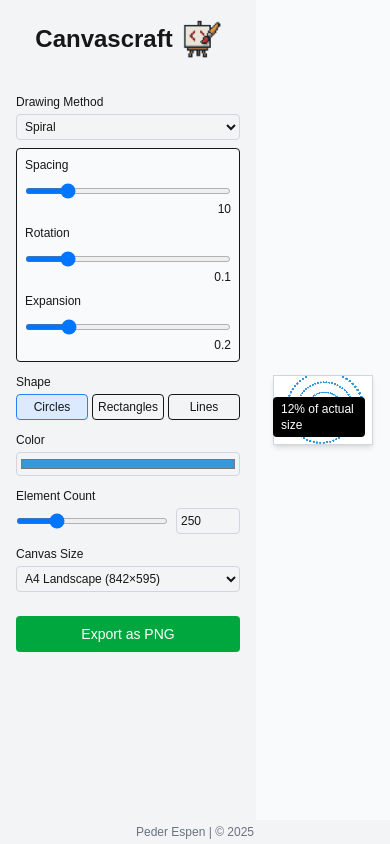
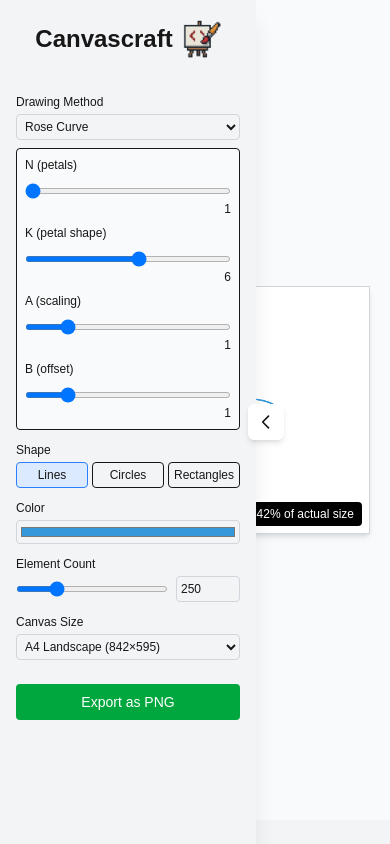
Before and after one commit to pespen/canvascraft, a Next.js app: page / in a window 390 px wide. Built offline with nearby package versions, Linux system fonts and the light colour scheme; a web font is replaced by a local one.

Commit message:
updated som default settings

```diff
--- a/src/app/components/control-panel/control-panel.tsx
+++ b/src/app/components/control-panel/control-panel.tsx
@@ -143,6 +143,14 @@
         <div className="grid grid-cols-3 gap-1">
           <button
             className={`p-1 border rounded text-xs ${
+              settings.shape === "lines" ? "bg-blue-100 border-blue-500" : ""
+            }`}
+            onClick={() => onSettingsChange({ ...settings, shape: "lines" })}
+          >
+            Lines
+          </button>
+          <button
+            className={`p-1 border rounded text-xs ${
               settings.shape === "circles" ? "bg-blue-100 border-blue-500" : ""
             }`}
             onClick={() => onSettingsChange({ ...settings, shape: "circles" })}
@@ -160,14 +168,6 @@
             }
           >
             Rectangles
-          </button>
-          <button
-            className={`p-1 border rounded text-xs ${
-              settings.shape === "lines" ? "bg-blue-100 border-blue-500" : ""
-            }`}
-            onClick={() => onSettingsChange({ ...settings, shape: "lines" })}
-          >
-            Lines
           </button>
         </div>
       </div>
--- a/src/app/page.tsx
+++ b/src/app/page.tsx
@@ -9,23 +9,27 @@
 
 export default function Home() {
   const [settings, setSettings] = useState<CanvasSettings>({
-    shape: "circles" as const,
+    shape: "lines" as const,
     color: "#3498db",
     count: 250,
     canvasWidth: 842,
     canvasHeight: 595,
     drawingMethod: {
-      type: "spiral",
+      type: "rose",
       params: {
-        spacing: 10,
-        rotation: 0.1,
-        expansion: 0.2,
+        n: 1,
+        k: 6, // 6 petals
+        scale: 0.85,
       },
     },
   });
 
   // Track if the layout has been calculated
   const [layoutReady, setLayoutReady] = useState(false);
+  // Track sidebar state for mobile view - defaulting to open
+  const [sidebarOpen, setSidebarOpen] = useState(true);
+  // Track if we're on mobile screen
+  const [isMobile, setIsMobile] = useState(false);
 
   // Calculate container size for the canvas to fit within the available space
   const [containerSize, setContainerSize] = useState({
@@ -42,8 +46,13 @@
 
   useEffect(() => {
     const updateSizes = () => {
-      const sidebarWidth = 250;
-      const mainAreaWidth = window.innerWidth - sidebarWidth - 40;
+      const mobileBreakpoint = 768; // Typical tablet/mobile breakpoint
+      const currentIsMobile = window.innerWidth < mobileBreakpoint;
+      setIsMobile(currentIsMobile);
+
+      const sidebarWidth = currentIsMobile ? (sidebarOpen ? 256 : 0) : 256; // 256px = w-64
+      const mainAreaWidth =
+        window.innerWidth - (currentIsMobile ? 0 : sidebarWidth) - 40;
       const mainAreaHeight = window.innerHeight - 60;
 
       // Calculate the scale to fit the canvas within the container
@@ -58,8 +67,8 @@
 
       // Also update the placeholder size
       setPlaceholderSize({
-        width: Math.min(settings.canvasWidth, window.innerWidth - 300),
-        height: Math.min(settings.canvasHeight, window.innerHeight - 100),
+        width: Math.min(settings.canvasWidth, mainAreaWidth),
+        height: Math.min(settings.canvasHeight, mainAreaHeight),
       });
 
       setScale(newScale);
@@ -72,7 +81,7 @@
       window.addEventListener("resize", updateSizes);
       return () => window.removeEventListener("resize", updateSizes);
     }
-  }, [settings.canvasWidth, settings.canvasHeight]);
+  }, [settings.canvasWidth, settings.canvasHeight, isMobile]);
 
   const handleExport = () => {
     const canvas = document.querySelector("canvas");
@@ -86,11 +95,60 @@
     document.body.removeChild(link);
   };
 
+  const toggleSidebar = () => {
+    setSidebarOpen(!sidebarOpen);
+  };
+
   return (
     <div className="flex flex-col h-screen">
-      <div className="flex flex-1 overflow-hidden">
+      <div className="flex flex-1 overflow-hidden relative">
+        {/* Mobile Toggle Button */}
+        {isMobile && (
+          <button
+            onClick={toggleSidebar}
+            className={`fixed z-30 p-2 bg-white rounded-md shadow-md flex items-center justify-center transition-all duration-300 ${
+              sidebarOpen
+                ? "top-1/2 -translate-y-1/2 left-[248px]" // Position at right edge of sidebar, vertically centered
+                : "top-1/2 -translate-y-1/2 left-0 rounded-l-none rounded-r-md"
+            }`}
+            aria-label={sidebarOpen ? "Close sidebar" : "Open sidebar"}
+          >
+            <svg
+              xmlns="http://www.w3.org/2000/svg"
+              className="h-5 w-5"
+              fill="none"
+              viewBox="0 0 24 24"
+              stroke="currentColor"
+            >
+              {sidebarOpen ? (
+                <path
+                  strokeLinecap="round"
+                  strokeLinejoin="round"
+                  strokeWidth={2}
+                  d="M15 19l-7-7 7-7"
+                />
+              ) : (
+                <path
+                  strokeLinecap="round"
+                  strokeLinejoin="round"
+                  strokeWidth={2}
+                  d="M9 5l7 7-7 7"
+                />
+              )}
+            </svg>
+          </button>
+        )}
+
         {/* Sidebar */}
-        <div className="w-64 bg-gray-100 flex flex-col overflow-hidden">
+        <div
+          className={`bg-gray-100 flex flex-col overflow-hidden transition-all duration-300 ease-in-out ${
+            isMobile
+              ? `fixed top-0 left-0 h-full z-20 shadow-xl ${
+                  sidebarOpen ? "w-64 translate-x-0" : "w-64 -translate-x-full"
+                }`
+              : "w-64"
+          }`}
+        >
           <div className="py-5 flex items-center justify-center">
             <div className="flex items-center">
               <h1
@@ -117,8 +175,21 @@
           </div>
         </div>
 
+        {/* Overlay for mobile when sidebar is open */}
+        {isMobile && sidebarOpen && (
+          <div
+            className="fixed inset-0 z-10"
+            onClick={toggleSidebar}
+            aria-hidden="true"
+          />
+        )}
+
         {/* Main Canvas Area */}
-        <div className="flex-1 flex items-center justify-center bg-gray-50 p-4 overflow-auto">
+        <div
+          className={`flex-1 flex items-center justify-center bg-gray-50 p-4 overflow-auto ${
+            isMobile ? "ml-0" : ""
+          }`}
+        >
           {layoutReady ? (
             <div
               className="relative bg-white shadow-md"
--- a/src/app/utils/drawing/params-utils.ts
+++ b/src/app/utils/drawing/params-utils.ts
@@ -34,10 +34,9 @@
       };
     case "rose":
       return {
-        a: 1,
-        b: 1,
-        n: 2,
-        k: 1,
+        n: 1,
+        k: 6,
+        scale: 0.85,
       };
     case "phyllotaxis":
       return {
```
